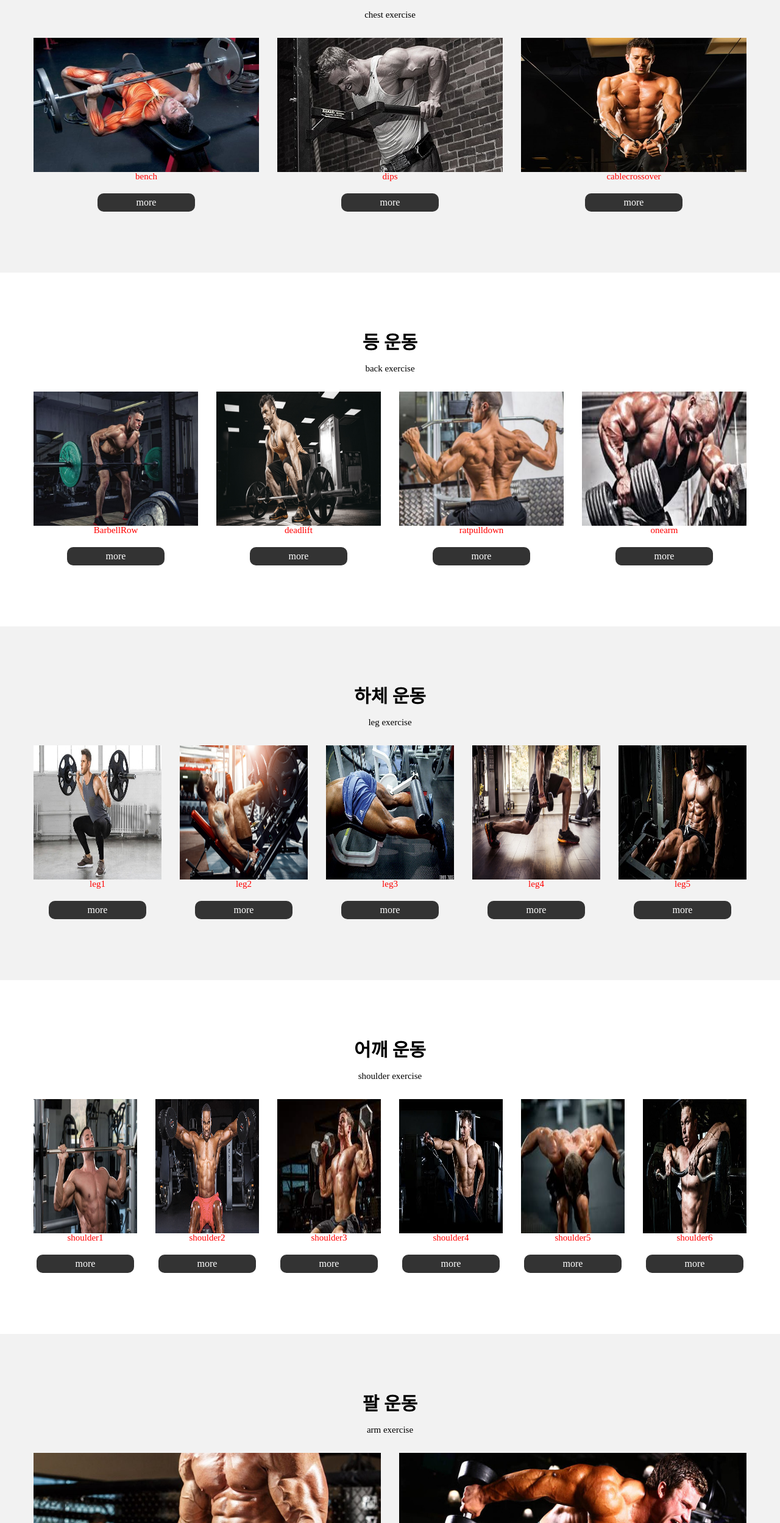
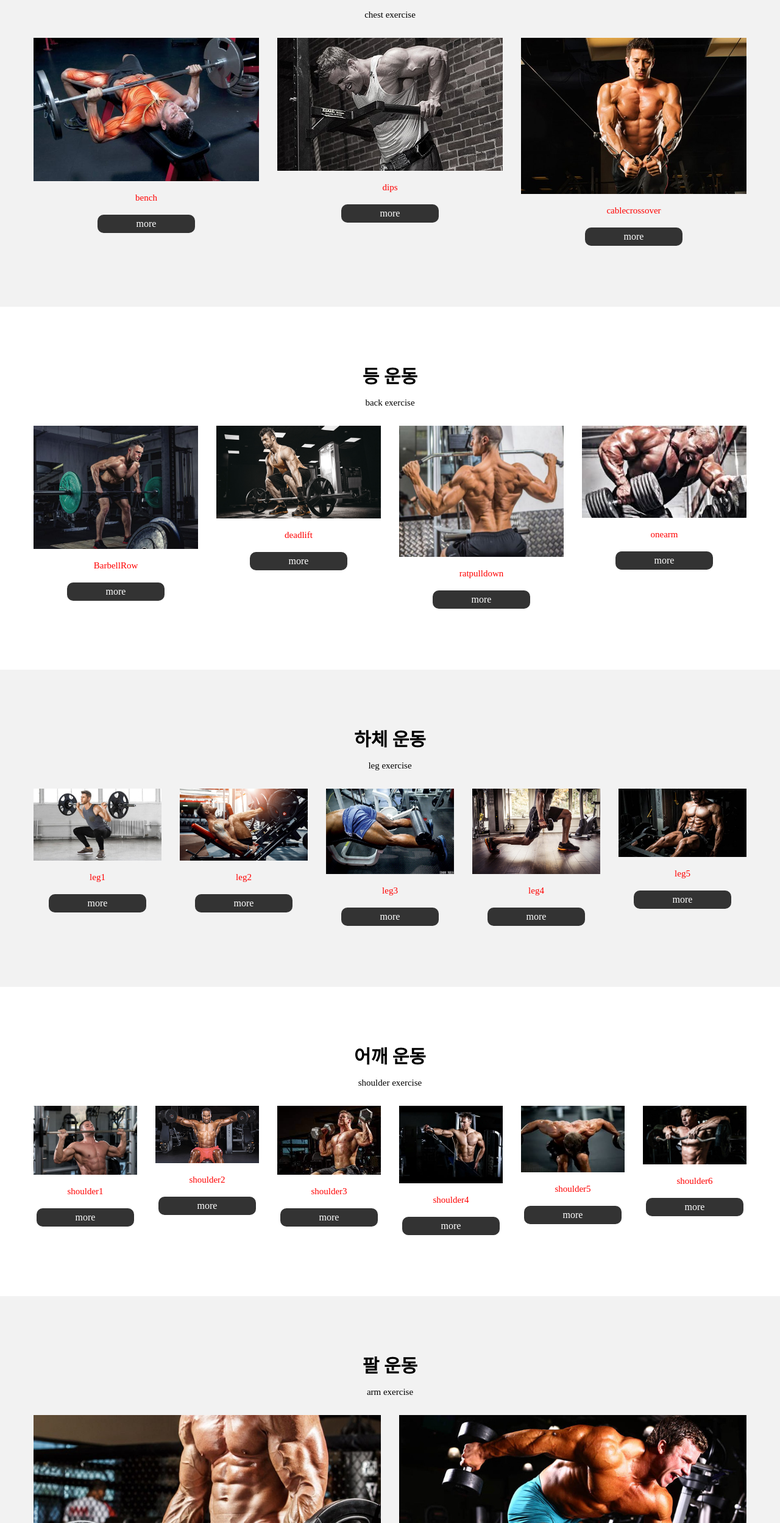
Before and after one commit to ChangMins/document, a plain HTML site: page doc/layout02.html in a window 1280 px wide. Shown: the part 263-2760 px from the top of the page at 61% size. Drawn offline with Linux system fonts and the light colour scheme.

Commit message:
Add files via upload

```diff
--- a/doc/style.css
+++ b/doc/style.css
@@ -42,7 +42,7 @@ h1 {
 
 .chest .container figure img {
   width: 100%;
-  height:220px;
+  margin-bottom: 20px
 }
 .chest .container figure p{
   color: red;
@@ -97,7 +97,7 @@ h1 {
 
 .back .container figure img {
   width: 100%;
-  height:220px;
+  margin-bottom: 20px
 }
 .back .container figure p{
   color: red;
@@ -152,7 +152,7 @@ h1 {
 
 .leg .container figure img {
   width: 100%;
-  height:220px;
+  margin-bottom: 20px
 }
 .leg .container figure p{
   color: red;
@@ -206,7 +206,7 @@ h1 {
 
 .shoulder .container figure img {
   width: 100%;
-  height:220px;
+  margin-bottom: 20px
 }
 .shoulder .container figure p{
   color: red;
@@ -261,13 +261,13 @@ h1 {
 
 .arm .container figure img {
   width: 100%;
-  height:300px;
+  margin-bottom: 20px
 }
 .arm .container figure p{
   color: red;
   margin-bottom: 20px;
 }
-.arm .container figure a{
+. .container figure a{
   display: block;
   margin: 0 auto;
   width: 160px;
```
